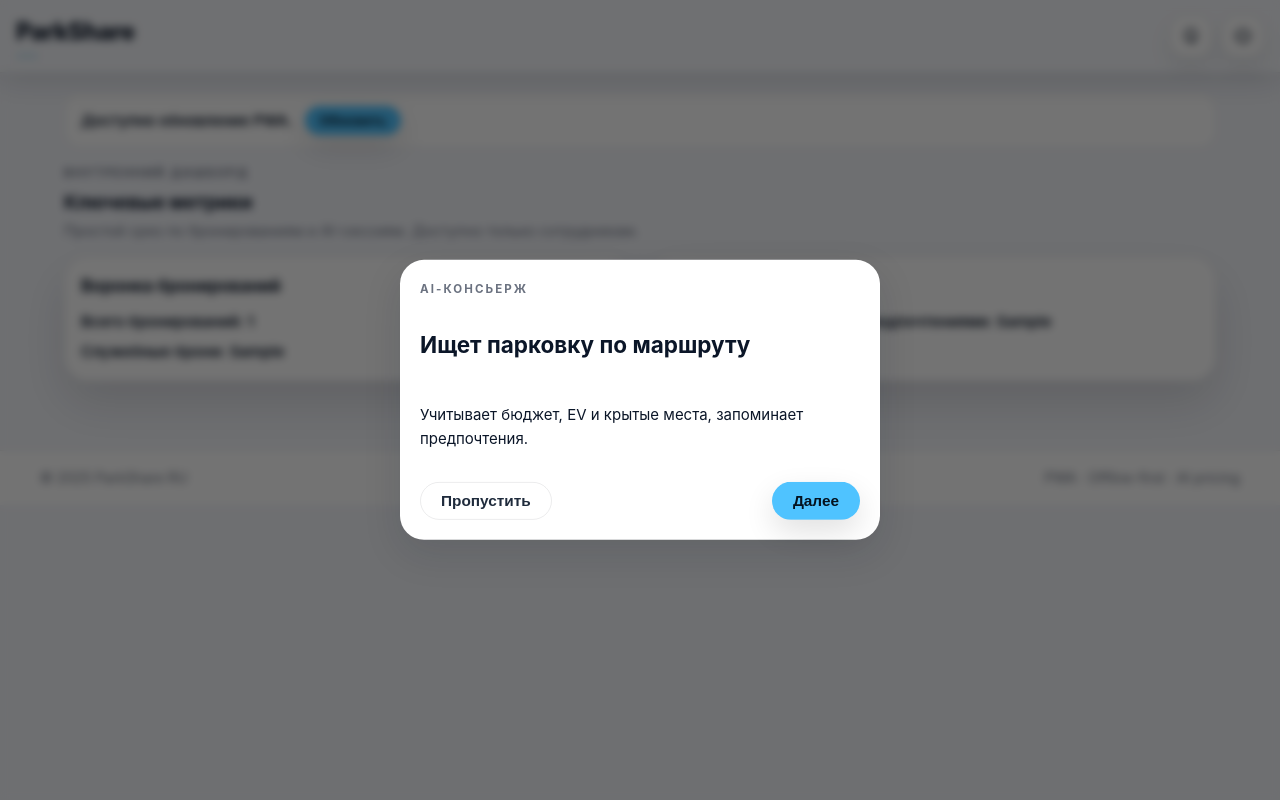
After one commit to sult2007/parkshare_ru_part1, a Django app: template templates/admin/metrics.html in a window 1280 px wide. The commit adds this page. Run offline with Django 5.2, Linux system fonts and the light colour scheme; the template is opened without the code that fills it: most values are stand-ins (such as "Sample title", 1, 10 or a date in 2020).

Commit message:
V4_BETA2

```diff
--- a/backend/backend/config/urls.py
+++ b/backend/backend/config/urls.py
@@ -98,6 +98,8 @@
     path("payments/methods/", parking_views.PaymentMethodsPageView.as_view(), name="payment_methods_page"),
     path("profile/settings/", parking_views.ProfileSettingsView.as_view(), name="profile_settings"),
     path("promos/activate/", parking_views.PromoActivateView.as_view(), name="promo_activate"),
+    path("business/reports/", parking_views.BusinessReportsView.as_view(), name="business_reports"),
+    path("admin/metrics-lite/", parking_views.MetricsDashboardView.as_view(), name="metrics_dashboard"),
     path("offline/", TemplateView.as_view(template_name="offline.html"), name="offline"),
     path("assistant/", TemplateView.as_view(template_name="ai/concierge.html"), name="ai_chat"),
     path("ai/", TemplateView.as_view(template_name="ai/concierge.html")),
--- a/static/css/app.css
+++ b/static/css/app.css
@@ -1751,6 +1751,48 @@
     flex-wrap: wrap;
 }
 
+/* ---------- Onboarding ---------- */
+
+.ps-onboarding {
+    position: fixed;
+    inset: 0;
+    z-index: 300;
+    display: none;
+}
+.ps-onboarding.is-visible {
+    display: block;
+}
+.ps-onboarding__backdrop {
+    position: absolute;
+    inset: 0;
+    background: rgba(0, 0, 0, 0.55);
+    backdrop-filter: blur(4px);
+}
+.ps-onboarding__card {
+    position: absolute;
+    left: 50%;
+    top: 50%;
+    transform: translate(-50%, -50%);
+    width: min(480px, 92vw);
+    background: var(--ps-bg-card);
+    border-radius: var(--ps-radius-card);
+    padding: 1.25rem;
+    box-shadow: var(--ps-shadow-card);
+}
+.ps-onboarding__slide {
+    display: none;
+    gap: 0.35rem;
+}
+.ps-onboarding__slide.is-active {
+    display: grid;
+}
+.ps-onboarding__actions {
+    margin-top: 1rem;
+    display: flex;
+    justify-content: space-between;
+    align-items: center;
+}
+
 /* ---------- Footer ---------- */
 
 .ps-footer {
--- a/static/js/app.js
+++ b/static/js/app.js
@@ -136,6 +136,21 @@
         setTimeout(function () {
             toast.remove();
         }, 4000);
+    }
+
+    function handleApiError(err) {
+        var message = "Что-то пошло не так. Попробуйте позже.";
+        if (!err) {
+            showToast(message, "error");
+            return;
+        }
+        if (typeof err === "string") message = err;
+        if (err.message) message = err.message;
+        if (err.response && err.response.message) message = err.response.message;
+        showToast(message, "error");
+        try {
+            document.dispatchEvent(new CustomEvent("ps-error", { detail: err }));
+        } catch (_) {}
     }
 
     // ---------- PWA install banner ----------
@@ -711,6 +726,69 @@
         setActive(defaultKey);
     }
 
+    // ---------- Onboarding ----------
+
+    function initOnboarding() {
+        const root = qs("[data-onboarding]");
+        if (!root) return;
+        const slides = qsa("[data-onboarding-slides] .ps-onboarding__slide", root);
+        const btnNext = qs("[data-onboarding-next]", root);
+        const btnSkip = qs("[data-onboarding-skip]", root);
+        const storageKey = "ps_onboarded";
+        let index = 0;
+
+        function isDone() {
+            try {
+                return localStorage.getItem(storageKey) === "1";
+            } catch (_) {
+                return false;
+            }
+        }
+        function markDone() {
+            try {
+                localStorage.setItem(storageKey, "1");
+            } catch (_) {}
+        }
+        function show() {
+            root.hidden = false;
+            root.classList.add("is-visible");
+            render();
+        }
+        function hide() {
+            root.classList.remove("is-visible");
+            setTimeout(function () {
+                root.hidden = true;
+            }, 200);
+        }
+        function render() {
+            slides.forEach(function (slide, i) {
+                slide.classList.toggle("is-active", i === index);
+            });
+            if (btnNext) {
+                btnNext.textContent = index >= slides.length - 1 ? "Готово" : "Далее";
+            }
+        }
+        function finish() {
+            markDone();
+            hide();
+        }
+        if (isDone()) return;
+        if (btnNext) {
+            btnNext.addEventListener("click", function () {
+                if (index < slides.length - 1) {
+                    index += 1;
+                    render();
+                } else {
+                    finish();
+                }
+            });
+        }
+        if (btnSkip) {
+            btnSkip.addEventListener("click", finish);
+        }
+        show();
+    }
+
     // ---------- Init ----------
 
     document.addEventListener("DOMContentLoaded", function () {
@@ -722,6 +800,7 @@
         initSpotsSheet();
         initAdaptiveProbe();
         initGeolocation();
+        initOnboarding();
         initVoiceInput();
         initPaymentMethods();
         initBottomNav();
@@ -746,4 +825,5 @@
     // Экспортируем showToast в глобальную область на всякий
     window.ParkShare = window.ParkShare || {};
     window.ParkShare.showToast = showToast;
+    window.ParkShare.handleApiError = handleApiError;
 })();
--- /dev/null
+++ b/templates/admin/metrics.html
@@ -0,0 +1,29 @@
+{% extends "base.html" %}
+{% block title %}Метрики — ParkShare{% endblock %}
+
+{% block content %}
+<section class="ps-section ps-section--flush-top">
+    <div class="ps-section-header ps-section-header--stack">
+        <div>
+            <p class="ps-kicker">Внутренний дашборд</p>
+            <h1 class="ps-section-title">Ключевые метрики</h1>
+            <p class="ps-section-subtitle">Простой срез по бронированиям и AI-сессиям. Доступно только сотрудникам.</p>
+        </div>
+    </div>
+    <div class="ps-grid ps-grid--gap-lg ps-grid--2col">
+        <article class="ps-card ps-card--elevated">
+            <div class="ps-card-header"><h2 class="ps-card-title">Воронка бронирований</h2></div>
+            <div class="ps-card-body">
+                <div class="ps-list-title">Всего бронирований: {{ total_bookings }}</div>
+                <div class="ps-list-title">Служебные брони: {{ business_bookings }}</div>
+            </div>
+        </article>
+        <article class="ps-card ps-card--elevated">
+            <div class="ps-card-header"><h2 class="ps-card-title">AI/предпочтения</h2></div>
+            <div class="ps-card-body">
+                <div class="ps-list-title">Сессий с сохранёнными предпочтениями: {{ ai_sessions }}</div>
+            </div>
+        </article>
+    </div>
+</section>
+{% endblock %}
--- a/templates/base.html
+++ b/templates/base.html
@@ -146,6 +146,33 @@
             </div>
         </div>
     </div>
+
+    <div class="ps-onboarding" data-onboarding hidden>
+        <div class="ps-onboarding__backdrop"></div>
+        <div class="ps-onboarding__card">
+            <div class="ps-onboarding__slides" data-onboarding-slides>
+                <article class="ps-onboarding__slide is-active">
+                    <p class="ps-kicker">AI-консьерж</p>
+                    <h2>Ищет парковку по маршруту</h2>
+                    <p>Учитывает бюджет, EV и крытые места, запоминает предпочтения.</p>
+                </article>
+                <article class="ps-onboarding__slide">
+                    <p class="ps-kicker">Прогнозы</p>
+                    <h2>Подсказки по цене и загруженности</h2>
+                    <p>Stress index, подсказки 1/3/24h и статус мест прямо в карточках.</p>
+                </article>
+                <article class="ps-onboarding__slide">
+                    <p class="ps-kicker">PWA + оффлайн</p>
+                    <h2>Работает без сети</h2>
+                    <p>Кэширует недавние места, предлагает установить на экран, напоминает о завершении брони.</p>
+                </article>
+            </div>
+            <div class="ps-onboarding__actions">
+                <button type="button" class="ps-btn ps-btn-ghost" data-onboarding-skip>Пропустить</button>
+                <button type="button" class="ps-btn" data-onboarding-next>Далее</button>
+            </div>
+        </div>
+    </div>
 </div>
 
 <script src="{% static 'js/app.js' %}"></script>
```
Also changed, not shown: backend/tests/test_billing_modes.py (added, +56 -0 lines), parking/models.py (+11 -0 lines), parking/views.py (+85 -6 lines), static/js/map.js (+7 -0 lines), templates/offline.html (+34 -14 lines), templates/parking/booking_confirm.html (+13 -6 lines), templates/parking/business_reports.html (added, +39 -0 lines), parking/migrations/0006_booking_billing_mode.py (added).
